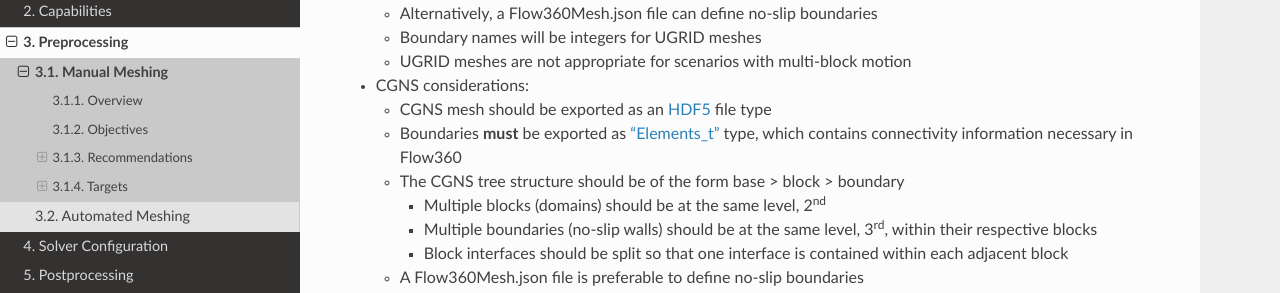
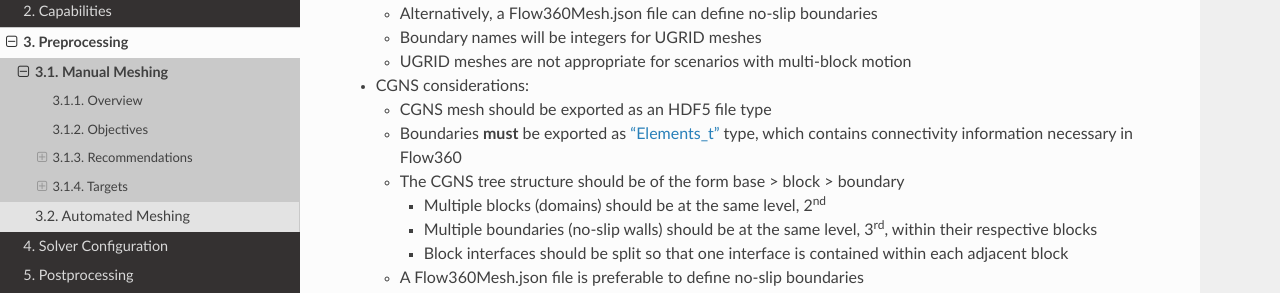
Before and after one commit to flexcompute-readthedocs/Flow360Documentation, a Sphinx documentation site: the page built from docs/source/preprocessing/manualMeshing.rst, in a window 1280 px wide and 900 px high, scrolled down 3588 px. Shown: the part 158-451 px from the top of the window. Built offline with Sphinx 7.4.7 and the Read the Docs theme 2.0.0, drawn with Linux system fonts in a browser that asks for light colours; part of the change alters nothing that is shown.

```diff
--- a/docs/source/preprocessing/manualMeshing.rst
+++ b/docs/source/preprocessing/manualMeshing.rst
@@ -165,7 +165,7 @@ Flow360
 
 -   CGNS considerations:
 
-    -   CGNS mesh should be exported as an `HDF5 <https://en.wikipedia.org/wiki/Hierarchical_Data_Format#HDF5>`_ file type
+    -   CGNS mesh should be exported as an HDF5 file type
     -   Boundaries **must** be exported as `“Elements_t” <https://cgns.github.io/CGNS_docs_current/sids/gridflow.html>`_ type, which contains connectivity information necessary in Flow360
     -   The CGNS tree structure should be of the form base > block > boundary
 
```
